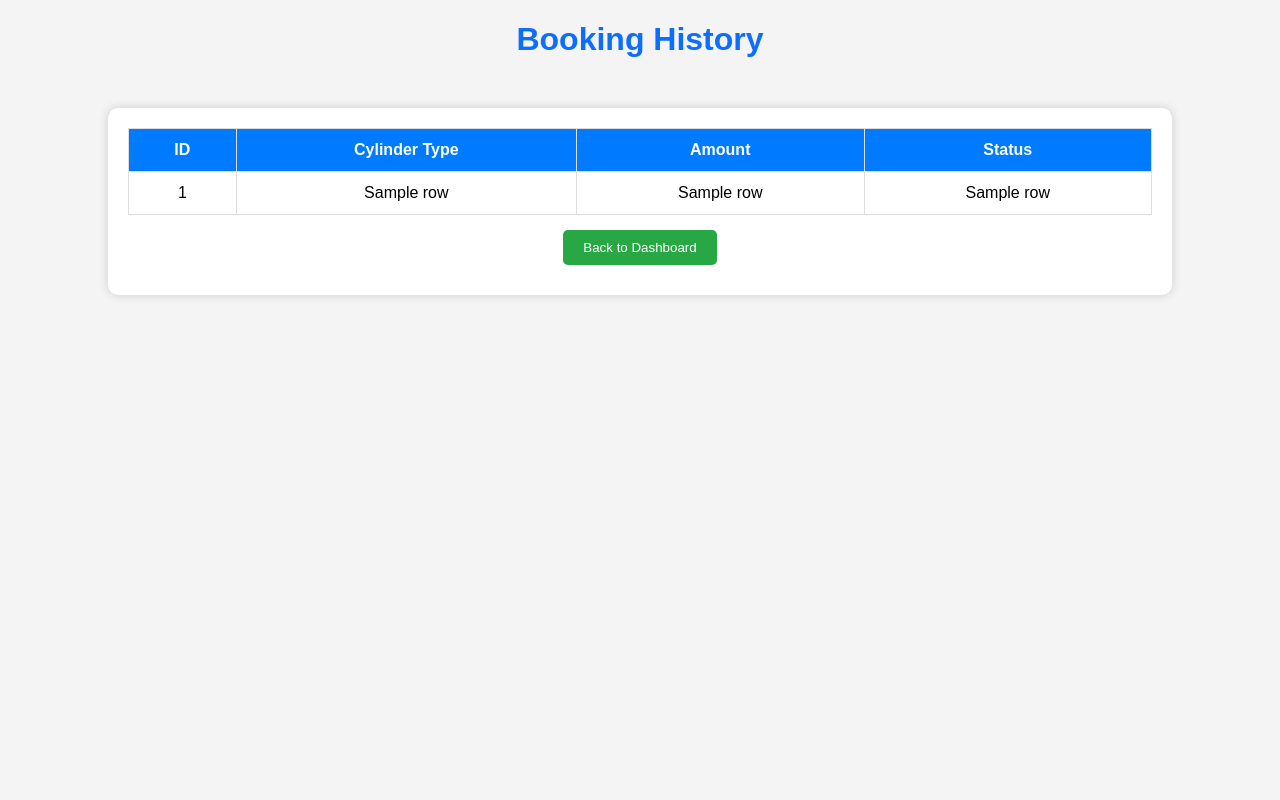
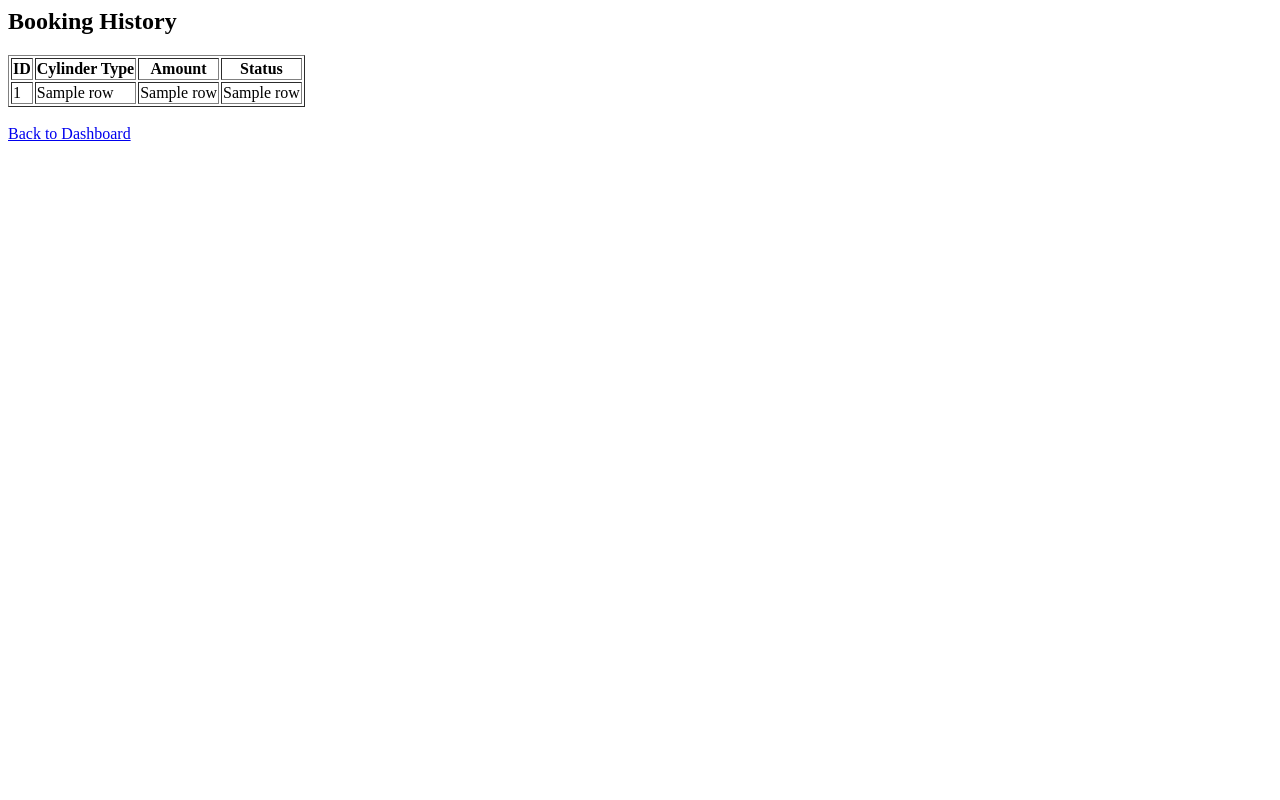
Before and after one commit to shravanikenchu-web/Online-Gas-Booking-System, a Python web app: template templates/07_history.html in a window 1280 px wide. Run offline with Jinja, Linux system fonts and the light colour scheme; the template is opened without the code that fills it: most values are stand-ins (such as "Sample title", 1, 10 or a date in 2020).

Commit message:
Update 07_history.html

```diff
--- a/templates/07_history.html
+++ b/templates/07_history.html
@@ -1,61 +1,13 @@
-<!DOCTYPE html>
+<! DOCTYPE html>
 <html>
 <head>
     <title>Booking History</title>
-
-    <link rel="stylesheet" href="{{ url_for('static', filename='style.css') }}">
-
-    <style>
-        body {
-            font-family: Arial;
-            background: #f4f4f4;
-            text-align: center;
-        }
-
-        .box {
-            width: 80%;
-            margin: 50px auto;
-            background: white;
-            padding: 20px;
-            border-radius: 10px;
-            box-shadow: 0px 0px 10px #ccc;
-        }
-
-        table {
-            width: 100%;
-            border-collapse: collapse;
-        }
-
-        th, td {
-            padding: 12px;
-            border: 1px solid #ddd;
-        }
-
-        th {
-            background: #007bff;
-            color: white;
-        }
-
-        button {
-            padding: 10px 20px;
-            background: #28a745;
-            color: white;
-            border: none;
-            margin-top: 15px;
-            cursor: pointer;
-        }
-    </style>
-
 </head>
-
 <body>
 
-<h1>Booking History</h1>
+<h2>Booking History</h2>
 
-<div class="box">
-
-    <table>
-
+<table border="1">
     <tr>
         <th>ID</th>
         <th>Cylinder Type</th>
@@ -74,11 +26,9 @@
 
 </table>
 
-    <a href="/dashboard">
-        <button>Back to Dashboard</button>
-    </a>
+<br>
 
-</div>
+<a href="/dashboard">Back to Dashboard</a>
 
 </body>
 </html>
```
Lines whose indentation alone changed are shown as unchanged.
